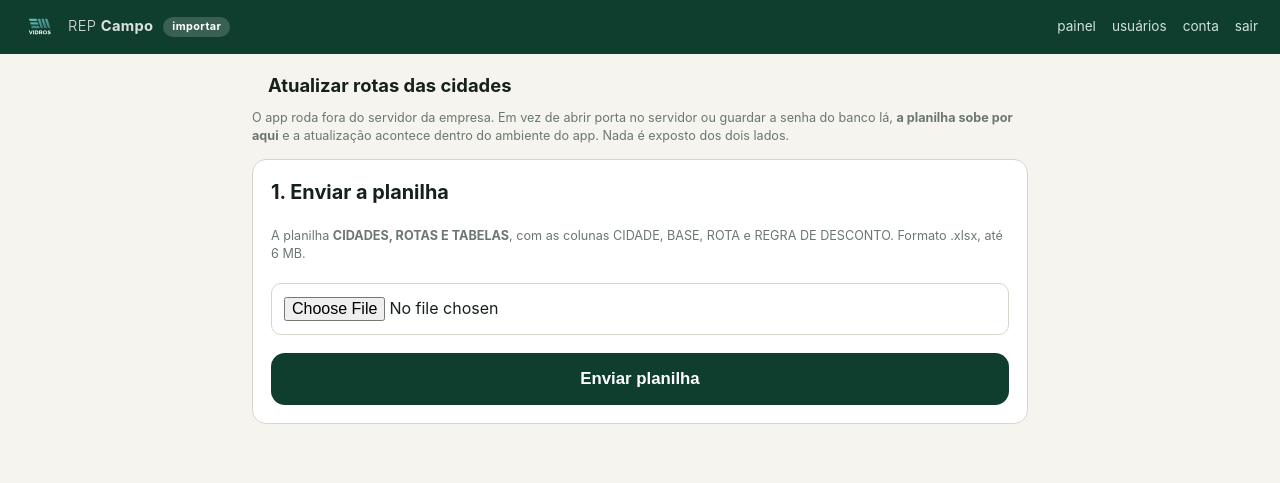
After one commit to em-vidros/rep-campo, a Flask app: page /importar in a window 1280 px wide. The commit adds this page. Shown: the top 483 px of the page. Run offline with Flask 3, Linux system fonts and the light colour scheme; the visitor is signed in with stand-in values (Sample User, id 1); some libraries are stand-ins or nearby versions.

Commit message:
Importar a planilha de rotas pela tela, sem tocar no servidor
Pergunta do Ricardo: da para mandar o arquivo de algum lugar atualizado
para onde o app esta hospedado e atualizar de la, sem comprometer o
servidor? Da - e e a melhor das opcoes discutidas.

O app roda fora do servidor da empresa. As alternativas eram abrir porta no
servidor (para o app puxar) ou guardar a senha do banco la (para o servidor
empurrar). Nenhuma das duas e necessaria: o admin sobe a planilha pela tela
em /importar e a atualizacao acontece dentro do ambiente do app.

Le a planilha CIDADES, ROTAS E TABELAS, mostra quantas cidades e rotas
encontrou, e so entao aplica na carteira. Nenhum cliente e apagado - so a
rota e a tabela de preco mudam. O resultado diz o que mudou, quais cidades
ficaram fora da planilha e quais sao de outra base.

Guarda o mapa no banco (tabela rotas_cidades), entao a proxima planilha
substitui a anterior sem passar por deploy.

Testado: bagunceei a rota de 62 clientes de Araguaina e Balsas de proposito
e a importacao corrigiu todos, devolvendo tambem a tabela VIP BALSAS. REP
recebe 403; arquivo que nao e planilha recebe 400 com motivo.

Co-Authored-By: Claude Opus 5 <noreply@anthropic.com>

```diff
--- a/app.py
+++ b/app.py
@@ -924,6 +924,25 @@ def ciclo_do_municipio(cidade):
     return CICLO_PADRAO
 
 
+def _chave_cidade(cidade):
+    """Normaliza cidade para comparar entre planilha e carteira.
+
+    As duas escrevem diferente: a planilha abrevia estado ("Campestre do MA")
+    e titulo ("Gov. Edison Lobao"), e tem erro de digitacao ("Araguaiina").
+    """
+    t = unicodedata.normalize("NFKD", str(cidade or "")).encode("ascii", "ignore").decode()
+    t = t.split("/")[0]
+    t = re.sub(r"[-_.]+", " ", t).lower()
+    t = re.sub(r"\s+", " ", t).strip()
+    for padrao, troca in ((r"\bdo ma\b", "do maranhao"), (r"\bdo to\b", "do tocantins"),
+                          (r"\bdo pa\b", "do para"), (r"\bdo pi\b", "do piaui"),
+                          (r"\bgov\b", "governador"), (r"\bpres\b", "presidente"),
+                          (r"\bsto\b", "santo"), (r"\bsta\b", "santa")):
+        t = re.sub(padrao, troca, t)
+    t = re.sub(r"\s+", " ", t).strip()
+    return {"araguaiina": "araguaina"}.get(t, t)
+
+
 def _norm(txt):
     t = unicodedata.normalize("NFKD", str(txt or "")).encode("ascii", "ignore").decode()
     return t.lower().strip()
@@ -1710,6 +1729,112 @@ def viagens():
                            papel=session.get("papel"))
 
 
+# --------------------------------------------------------------------------
+# Importar carteira e rotas pela tela
+# --------------------------------------------------------------------------
+# O app roda fora do servidor da empresa. Em vez de o servidor empurrar dados
+# para ca (credencial do banco no servidor) ou o app puxar de la (porta aberta
+# no servidor), o admin sobe o arquivo pela tela. Nada e exposto dos dois lados.
+MAX_ARQUIVO = 6 * 1024 * 1024
+
+
+@app.route("/importar")
+@admin_obrigatorio
+def tela_importar():
+    return render_template("importar.html", nome=session.get("nome"),
+                           papel=session.get("papel"))
+
+
+@app.route("/api/importar/rotas", methods=["POST"])
+@admin_obrigatorio
+def api_importar_rotas():
+    """Recebe a planilha CIDADES, ROTAS E TABELAS e substitui o mapa oficial."""
+    arq = request.files.get("arquivo")
+    if not arq or not arq.filename:
+        return jsonify({"erro": "arquivo_ausente"}), 400
+    dados = arq.read(MAX_ARQUIVO + 1)
+    if len(dados) > MAX_ARQUIVO:
+        return jsonify({"erro": "arquivo_grande"}), 413
+    try:
+        import openpyxl
+        from io import BytesIO
+        wb = openpyxl.load_workbook(BytesIO(dados), data_only=True, read_only=True)
+    except Exception as exc:
+        return jsonify({"erro": "nao_e_planilha", "detalhe": str(exc)[:160]}), 400
+
+    ws = wb[wb.sheetnames[0]]
+    linhas, cabecalho = [], None
+    for linha in ws.iter_rows(values_only=True):
+        if not linha or not linha[0]:
+            continue
+        if cabecalho is None:
+            cabecalho = [str(c or "").strip().upper() for c in linha]
+            if "CIDADE" not in cabecalho:
+                return jsonify({"erro": "sem_coluna_cidade",
+                                "colunas": cabecalho[:6]}), 400
+            continue
+        linhas.append([str(c or "").strip() for c in linha[:4]])
+    if not linhas:
+        return jsonify({"erro": "planilha_vazia"}), 400
+
+    db = get_db()
+    db.execute("DELETE FROM rotas_cidades")
+    for cidade, base, rota, tabela in [(l + ["", "", ""])[:4] for l in linhas]:
+        db.execute("""INSERT INTO rotas_cidades (chave, cidade, base, rota, tabela,
+                      atualizado_em) VALUES (%s,%s,%s,%s,%s,%s)
+                      ON CONFLICT (chave) DO UPDATE SET cidade=excluded.cidade,
+                      base=excluded.base, rota=excluded.rota, tabela=excluded.tabela,
+                      atualizado_em=excluded.atualizado_em""",
+                   (_chave_cidade(cidade), cidade, base, rota, tabela, _agora()))
+    db.commit()
+
+    itz = db.execute("SELECT COUNT(*) c FROM rotas_cidades WHERE LOWER(base)='imperatriz'").fetchone()["c"]
+    rotas = [r["rota"] for r in db.execute(
+        "SELECT DISTINCT rota FROM rotas_cidades WHERE LOWER(base)='imperatriz' "
+        "AND rota <> '' AND LOWER(rota) <> 'sem rota' ORDER BY rota")]
+    return jsonify({"ok": True, "cidades": len(linhas), "base_itz": itz,
+                    "rotas": rotas, "arquivo": arq.filename})
+
+
+@app.route("/api/importar/aplicar-rotas", methods=["POST"])
+@admin_obrigatorio
+def api_aplicar_rotas():
+    """Aplica o mapa importado sobre a carteira, sem apagar nada."""
+    db = get_db()
+    mapa = {r["chave"]: r for r in db.execute("SELECT * FROM rotas_cidades")}
+    if not mapa:
+        return jsonify({"erro": "importe_a_planilha_antes"}), 400
+
+    corrigidos, fora, outra_base = [], [], []
+    for c in db.execute("SELECT codigo, cidade, rota FROM clientes WHERE ativo = 1"):
+        m = mapa.get(_chave_cidade(c["cidade"]))
+        if not m:
+            fora.append(c["cidade"])
+            continue
+        if (m["base"] or "").lower() != "imperatriz":
+            outra_base.append(c["cidade"])
+            continue
+        nova = "" if (m["rota"] or "").strip().lower() in ("", "sem rota") else m["rota"].strip()
+        atual = (c["rota"] or "").strip()
+        if _chave_cidade(atual) != _chave_cidade(nova):
+            db.execute("UPDATE clientes SET rota = %s, tabela = COALESCE(NULLIF(%s,''), tabela) "
+                       "WHERE codigo = %s", (nova, m["tabela"], c["codigo"]))
+            corrigidos.append({"cidade": c["cidade"], "de": atual or "(sem rota)",
+                               "para": nova or "(sem rota)"})
+    db.commit()
+
+    from collections import Counter
+    resumo = Counter((x["de"], x["para"]) for x in corrigidos)
+    return jsonify({
+        "ok": True, "corrigidos": len(corrigidos),
+        "resumo": [{"de": d, "para": p, "clientes": n}
+                   for (d, p), n in resumo.most_common()],
+        "fora_da_planilha": sorted(set(fora))[:60],
+        "total_fora": len(set(fora)),
+        "de_outra_base": sorted(set(outra_base)),
+    })
+
+
 @app.route("/foto/<nome>")
 @login_obrigatorio
 def foto(nome):
--- a/requirements.txt
+++ b/requirements.txt
@@ -2,3 +2,4 @@ Flask==3.1.3
 psycopg[binary]==3.3.5
 requests==2.32.5
 Werkzeug==3.1.5
+openpyxl==3.1.5
--- /dev/null
+++ b/static/importar.js
@@ -0,0 +1,71 @@
+/* REP Campo - importar a planilha de rotas pela tela */
+'use strict';
+const $ = id => document.getElementById(id);
+const esc = t => String(t == null ? '' : t).replace(/[&<>"']/g,
+  c => ({ '&': '&amp;', '<': '&lt;', '>': '&gt;', '"': '&quot;', "'": '&#39;' }[c]));
+
+const ERROS = {
+  arquivo_ausente: 'Escolha a planilha antes de enviar.',
+  arquivo_grande: 'A planilha passa de 6 MB.',
+  nao_e_planilha: 'Não consegui ler o arquivo como planilha .xlsx.',
+  sem_coluna_cidade: 'A planilha não tem a coluna CIDADE.',
+  planilha_vazia: 'A planilha não tem linhas de cidade.',
+  importe_a_planilha_antes: 'Envie a planilha primeiro.',
+};
+
+function msg(t, erro) {
+  $('msg').innerHTML = `<div class="alerta ${erro ? 'erro' : 'info'}">${esc(t)}</div>`;
+}
+
+$('form-rotas').addEventListener('submit', async ev => {
+  ev.preventDefault();
+  const arq = $('f-planilha').files[0];
+  if (!arq) return msg('Escolha a planilha.', true);
+  msg('Lendo a planilha…');
+
+  const fd = new FormData();
+  fd.append('arquivo', arq);
+  const r = await fetch('/api/importar/rotas', { method: 'POST', body: fd });
+  const d = await r.json();
+  if (!r.ok) return msg(ERROS[d.erro] || 'Não foi possível ler a planilha.', true);
+
+  msg('Planilha lida.');
+  $('resultado-envio').innerHTML = `
+    <div class="cartoes-larg" style="margin-top:14px">
+      <div class="cartao"><div class="num">${d.cidades}</div><div class="rot">cidades na planilha</div></div>
+      <div class="cartao"><div class="num">${d.base_itz}</div><div class="rot">da base Imperatriz</div></div>
+      <div class="cartao"><div class="num">${d.rotas.length}</div><div class="rot">rotas</div></div>
+    </div>
+    <p class="explica">Rotas encontradas: <b>${d.rotas.map(esc).join(' · ')}</b></p>`;
+  $('passo-aplicar').classList.remove('oculto');
+  $('passo-aplicar').scrollIntoView({ behavior: 'smooth', block: 'center' });
+});
+
+$('btn-aplicar').onclick = async () => {
+  if (!confirm('Aplicar as rotas da planilha à carteira?\n\nNenhum cliente é apagado — só a rota e a tabela de preço mudam.')) return;
+  msg('Aplicando…');
+  const r = await fetch('/api/importar/aplicar-rotas', { method: 'POST' });
+  const d = await r.json();
+  if (!r.ok) return msg(ERROS[d.erro] || 'Não foi possível aplicar.', true);
+
+  msg(d.corrigidos + ' cliente(s) tiveram a rota corrigida.');
+  $('resultado-aplicar').innerHTML = `
+    <div class="cartao-form" style="margin-top:18px">
+      <h3 style="margin-top:0">O que mudou</h3>
+      ${d.resumo.length ? `<div class="tabela-rolagem"><table>
+        <thead><tr><th>De</th><th>Para</th><th class="num">Clientes</th></tr></thead>
+        <tbody>${d.resumo.map(x => `<tr><td>${esc(x.de)}</td><td><b>${esc(x.para)}</b></td>
+          <td class="num">${x.clientes}</td></tr>`).join('')}</tbody></table></div>`
+        : '<p class="explica">Nenhuma rota precisou mudar — a carteira já batia com a planilha.</p>'}
+
+      ${d.total_fora ? `<h3>${d.total_fora} cidade(s) fora da planilha</h3>
+        <p class="explica">A rota que veio da carteira foi mantida. Se elas devem ter
+          rota, o lugar de corrigir é a planilha — não aqui.</p>
+        <p style="font-size:.85rem">${d.fora_da_planilha.map(esc).join(' · ')}</p>` : ''}
+
+      ${d.de_outra_base.length ? `<h3>${d.de_outra_base.length} cidade(s) de outra base</h3>
+        <p class="explica">A planilha diz que quem atende é a Raposa. Ficam na carteira,
+          mas fora do planejamento — provável falha de cadastro.</p>
+        <p style="font-size:.85rem">${d.de_outra_base.map(esc).join(' · ')}</p>` : ''}
+    </div>`;
+};
--- a/templates/conta.html
+++ b/templates/conta.html
@@ -16,7 +16,8 @@
     <div class="topo-acoes">
       <a class="sair" href="/">app do rep</a>
       {% if papel == 'gestor' %}<a class="sair" href="/painel">painel</a>
-      {% if papel == 'admin' %}<a class="sair" href="/usuarios">usuários</a>{% endif %}{% endif %}
+      {% if papel == 'admin' %}<a class="sair" href="/usuarios">usuários</a>
+      <a class="sair" href="/importar">importar</a>{% endif %}{% endif %}
       <a class="sair" href="/logout">sair</a>
     </div>
   </div>
--- /dev/null
+++ b/templates/importar.html
@@ -0,0 +1,55 @@
+<!doctype html>
+<html lang="pt-BR">
+<head>
+<meta charset="utf-8">
+<meta name="viewport" content="width=device-width,initial-scale=1">
+<title>REP Campo - Importar rotas</title>
+<meta name="theme-color" content="#0f3d2e">
+<link rel="icon" href="/static/favicon.svg" type="image/svg+xml">
+<link rel="stylesheet" href="/static/styles.css">
+<link rel="stylesheet" href="/static/painel.css">
+</head>
+<body class="painel">
+<header class="topo">
+  <div class="topo-linha">
+    <div class="marca"><img src="/static/logo_em_vidros.svg" alt="EM Vidros" class="logo">
+      <span class="marca-app">REP <b>Campo</b></span> <em>importar</em></div>
+    <div class="topo-acoes">
+      <a class="sair" href="/painel">painel</a>
+      <a class="sair" href="/usuarios">usuários</a>
+      <a class="sair" href="/conta">conta</a>
+      <a class="sair" href="/logout">sair</a>
+    </div>
+  </div>
+</header>
+
+<main class="conteudo" style="max-width:820px">
+  <h2>Atualizar rotas das cidades</h2>
+  <p class="explica">O app roda fora do servidor da empresa. Em vez de abrir porta
+    no servidor ou guardar a senha do banco lá, <b>a planilha sobe por aqui</b> e a
+    atualização acontece dentro do ambiente do app. Nada é exposto dos dois lados.</p>
+
+  <div id="msg"></div>
+
+  <form id="form-rotas" class="cartao-form">
+    <h3 style="margin-top:0">1. Enviar a planilha</h3>
+    <p class="explica">A planilha <b>CIDADES, ROTAS E TABELAS</b>, com as colunas
+      CIDADE, BASE, ROTA e REGRA DE DESCONTO. Formato .xlsx, até 6 MB.</p>
+    <input type="file" id="f-planilha" accept=".xlsx,.xlsm" required>
+    <button class="btn primario" type="submit">Enviar planilha</button>
+  </form>
+
+  <div id="resultado-envio"></div>
+
+  <div id="passo-aplicar" class="cartao-form oculto" style="margin-top:18px">
+    <h3 style="margin-top:0">2. Aplicar na carteira</h3>
+    <p class="explica">Confere cada cliente contra a planilha e corrige a rota.
+      <b>Nenhum cliente é apagado</b> — só a rota e a tabela de preço mudam.</p>
+    <button id="btn-aplicar" class="btn primario" type="button">Aplicar às 1.457 fichas de cliente</button>
+  </div>
+
+  <div id="resultado-aplicar"></div>
+</main>
+<script src="/static/importar.js"></script>
+</body>
+</html>
--- a/templates/painel.html
+++ b/templates/painel.html
@@ -18,7 +18,8 @@
       <span class="quem">{{ nome }}</span>
       <a class="sair" href="/">app do rep</a>
 <a class="sair" href="/viagens">viagens</a>
-      {% if papel == 'admin' %}<a class="sair" href="/usuarios">usuários</a>{% endif %}
+      {% if papel == 'admin' %}<a class="sair" href="/usuarios">usuários</a>
+      <a class="sair" href="/importar">importar</a>{% endif %}
       <a class="sair" href="/conta">minha conta</a>
       <a class="sair" href="/logout">sair</a>
     </div>
```
Also changed, not shown: SINCRONIZACAO_CARTEIRA.md (+35 -0 lines), setup_db.py (+9 -0 lines).
